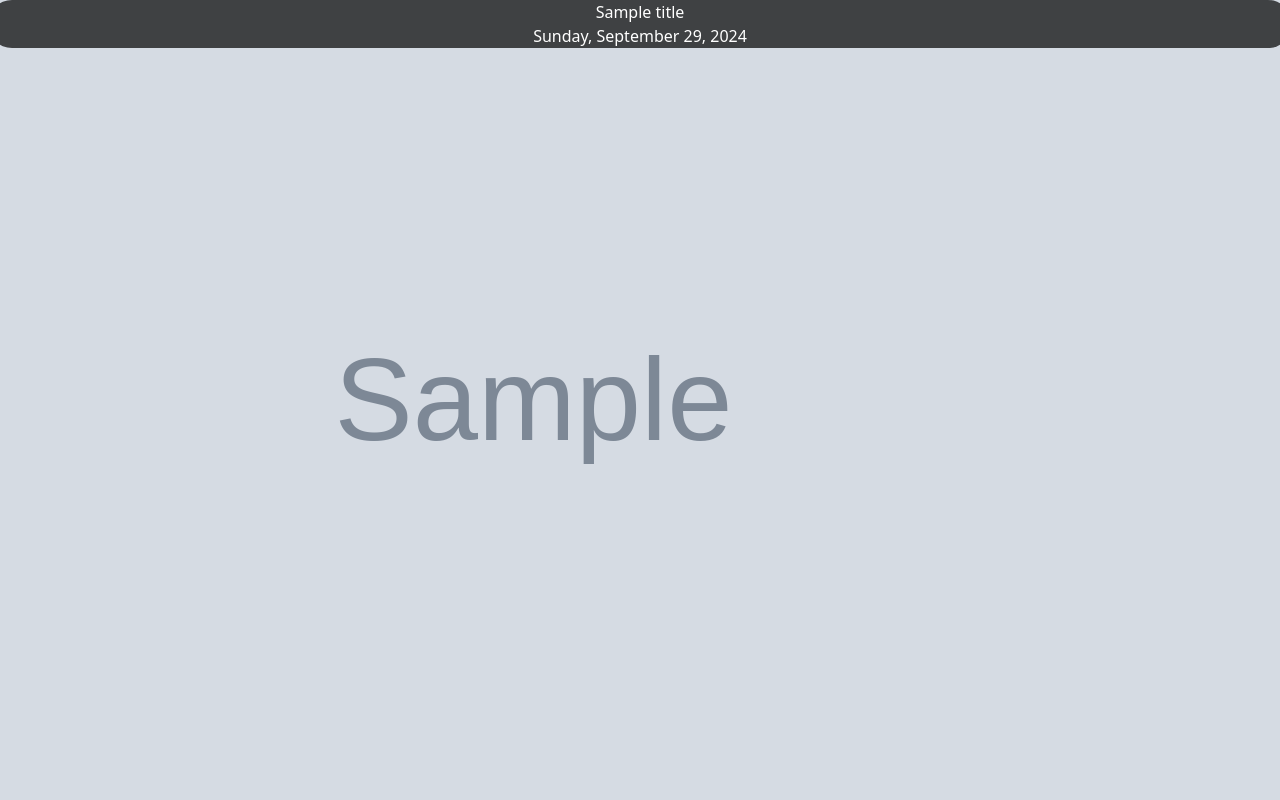
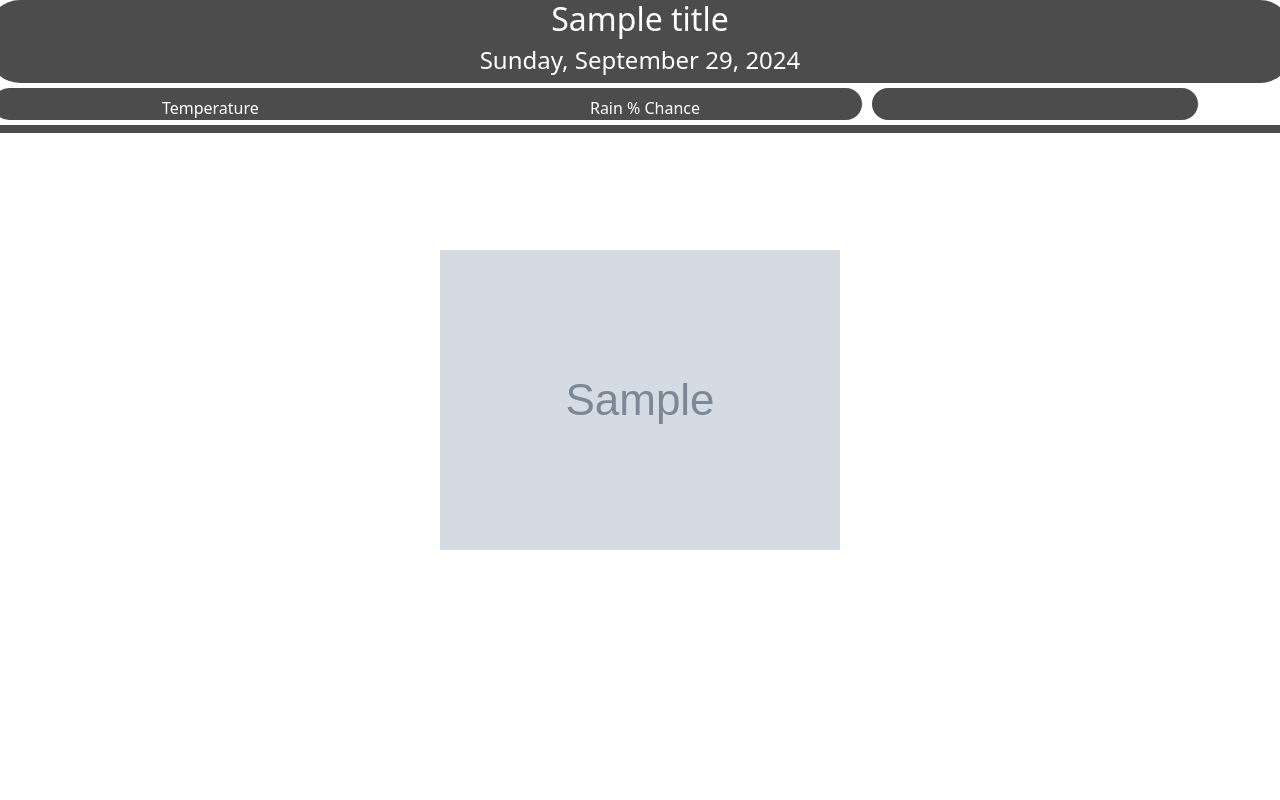
Before and after one commit to AJmadea/dashboard, a Flask app: template dashboard/templates/test.html in a window 1280 px wide. Run offline with Flask 3, Linux system fonts and the light colour scheme; the template is opened without the code that fills it: most values are stand-ins (such as "Sample title", 1, 10 or a date in 2020); grey boxes marked "Sample" are stand-in pictures; parts of the project's set-up code (start-up, migrations or seed data) failed here and were passed over; some libraries are stand-ins or nearby versions.

Commit message:
Made title larger.  gave charts titles since plotly is a pain

```diff
--- a/dashboard/templates/test.html
+++ b/dashboard/templates/test.html
@@ -5,24 +5,22 @@
     <script src="{{ url_for('static', filename='js/weatherChart.js') }}"></script>
     <script src="{{ url_for('static', filename='js/dateTime.js') }}"></script>
     <script src="{{ url_for('static', filename='js/NJT.js') }}"></script>
+    <script src="{{ url_for('static', filename='js/factoid.js') }}"></script>
 {% endblock %}
 
 {% block body %}
-    <div class="background" style="background-image: url('{{backgroundImage}}'); background-size: auto 100%;">
-
-
+    <div class="background" style="background-image: url('{{backgroundImage}}'); background-repeat:no-repeat; background-position: center center; background-color: {{averageColor}};">
 
             <div class="row weather">
-                <div class="col">{{title}}</div>
-                <div id="datetime"></div>
+                <h2>{{title}}</h2>
+                <h4><div id="datetime"></div></h4>
             </div>
 
             <div class="row">
                 <div class="col-8 weather">
                     <div class="row">
                         <div class="row">
-                            <div class="col" id="temperature"></div>
-                            <div class="col" id="weather_code"></div>
+                            <h3 class="col" id="temperature"></h3>
                         </div>
                         <div class="row">
                             <div class="col" id="aqi"></div>
@@ -30,24 +28,22 @@
 
 
                     </div>
-
+                    <div class="row">
+                        <div class="col">Temperature</div>
+                        <div class="col">Rain % Chance</div>
+                    </div>
                     <div id="weatherChart" class="weatherChartDiv"></div>
 
                 </div>
                 <div class="col-3 weather" id="NJT"></div>
             </div>
 
+            <div class="row">
+                <div class="col weather">
+                    <h5 id="factoid"></h5>
+                </div>
 
-
-
-
-
-
-
-
-
-
-
+            </div>
 
 
     </div>
```
